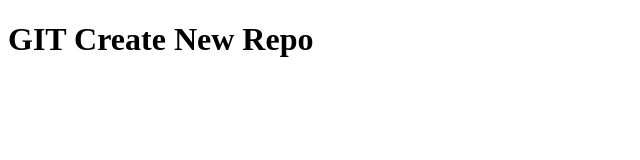
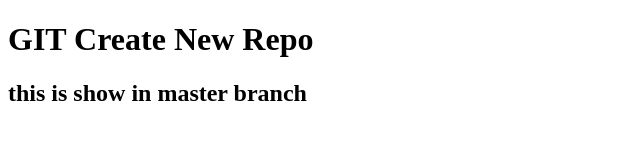
Before and after one commit to sanjiwaniDewi/Latihan-git, a plain HTML site: page index.html in a window 1280 px wide. Shown: the whole page, without its empty margins (0-640 px from the left). Drawn offline with Linux system fonts and the light colour scheme.

Commit message:
add in branch master

```diff
--- a/index.html
+++ b/index.html
@@ -7,6 +7,7 @@
   </head>
   <body>
     <h1>GIT Create New Repo</h1>
+    <h2> this is show in master branch</h2>
 
   </body>
 </html>
```
